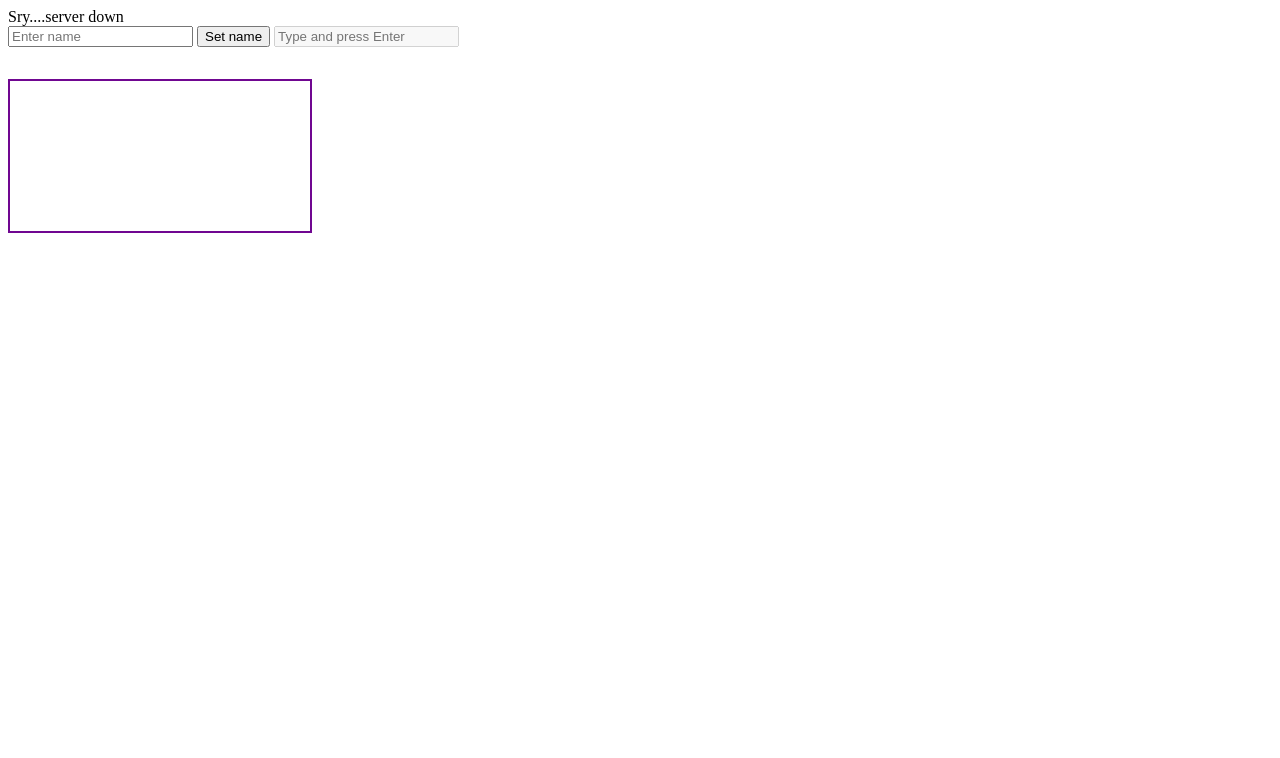
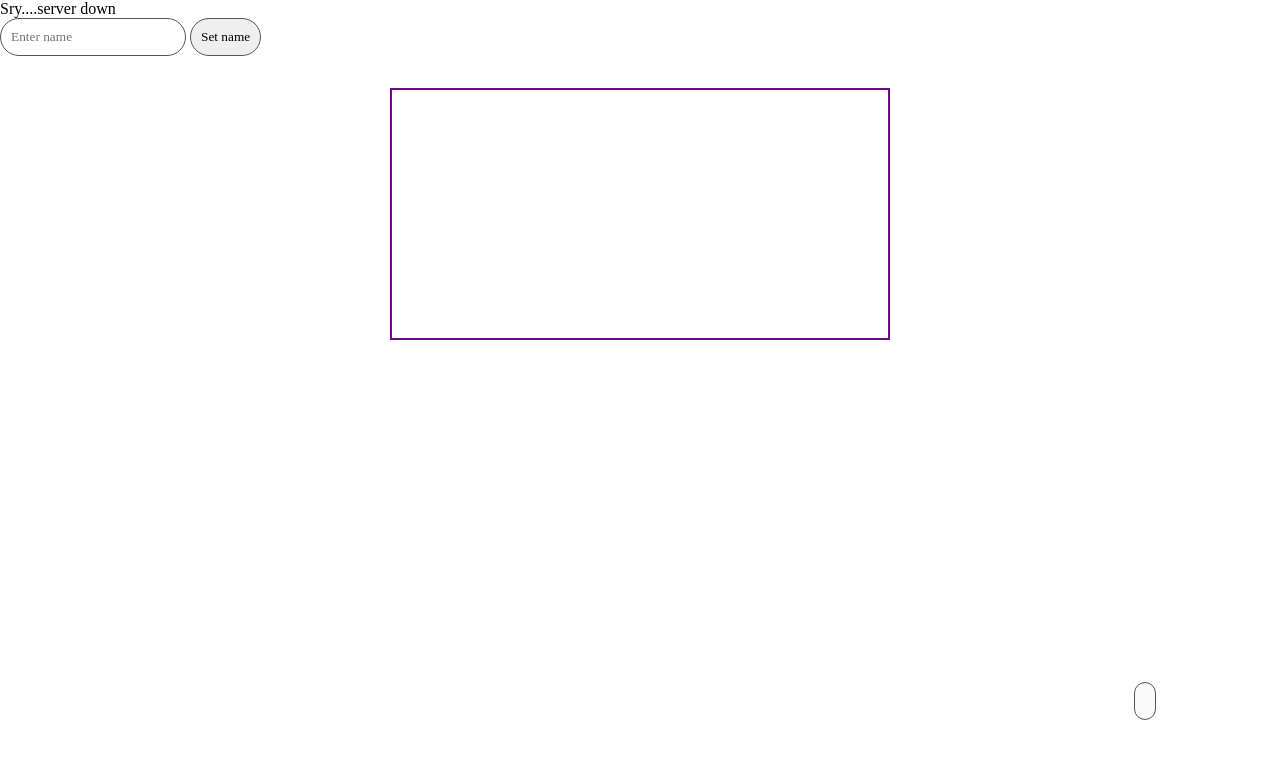
Before and after one commit to TsukiFlower/Chat-with-canvas, a website: page public/index.html in a window 1280 px wide. Drawn offline with Linux system fonts and the light colour scheme.

Commit message:
set border and some space

```diff
--- a/public/style.css
+++ b/public/style.css
@@ -1,3 +1,10 @@
+* {
+    margin: 0;
+    padding: 0;
+    box-sizing: border-box;
+    font-family: 'poppins';
+}
+
 ul {
     margin: 2rem 0;
     padding: 0;
@@ -8,10 +15,20 @@ li {
     display: grid;
     /* child elements */
     grid-template-columns: 1fr 5fr 1fr;
+    margin: 10px;
 }
 
 li p {
-    margin: 0
+    margin: 0;
+    background-color: burlywood;
+}
+
+li p, span, time {
+    padding: 5px;
+}
+
+time {
+    background-color: powderblue;
 }
 
 .green {
@@ -20,4 +37,23 @@ li p {
 
 #canvas {
     border: 2px solid rgb(112, 7, 145);
+    padding-left: 0;
+    padding-right: 0;
+    margin-left: auto;
+    margin-right: auto;
+    display: block;
+    width: 500px;
 }
+
+input, button{
+    border:1px solid #555;
+    padding:10px;
+    border-radius:20px;
+}
+
+#inputText {
+    position: fixed;
+    bottom: 80px;
+    left: 30cm;
+    right: 5cm;
+}
```
